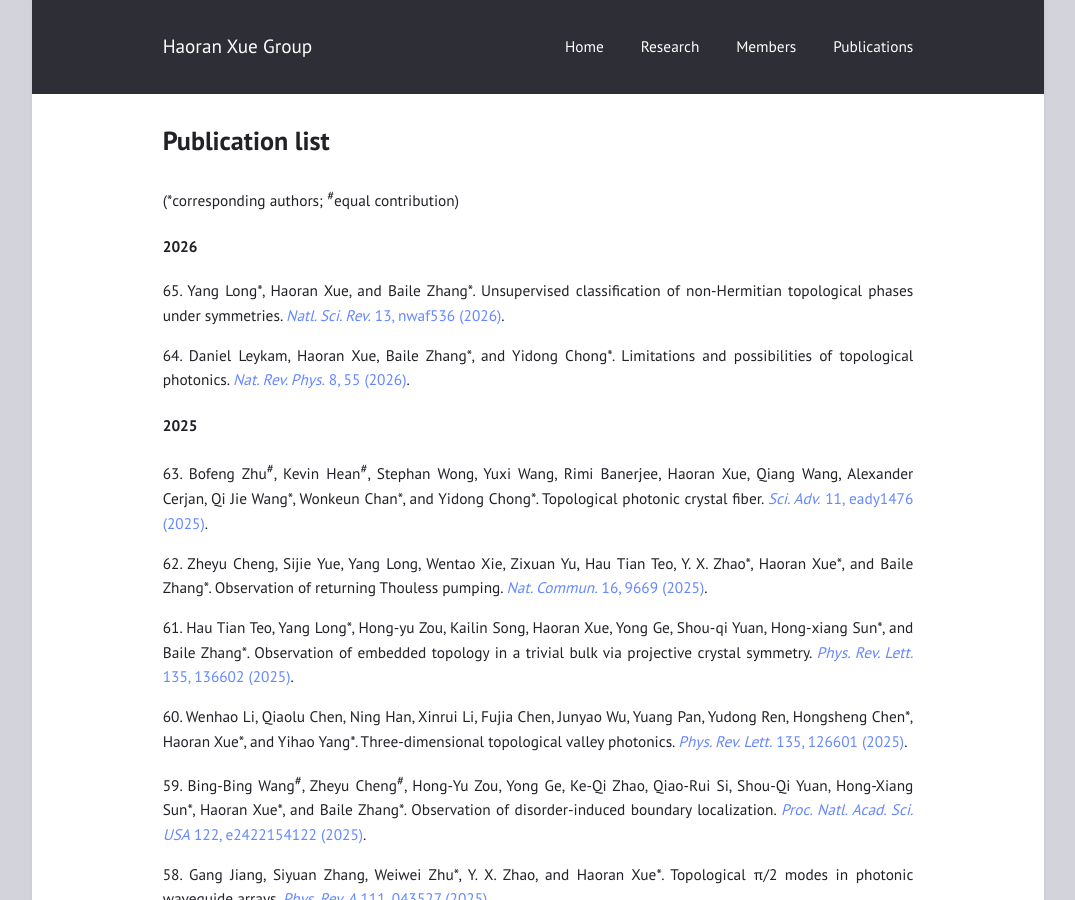
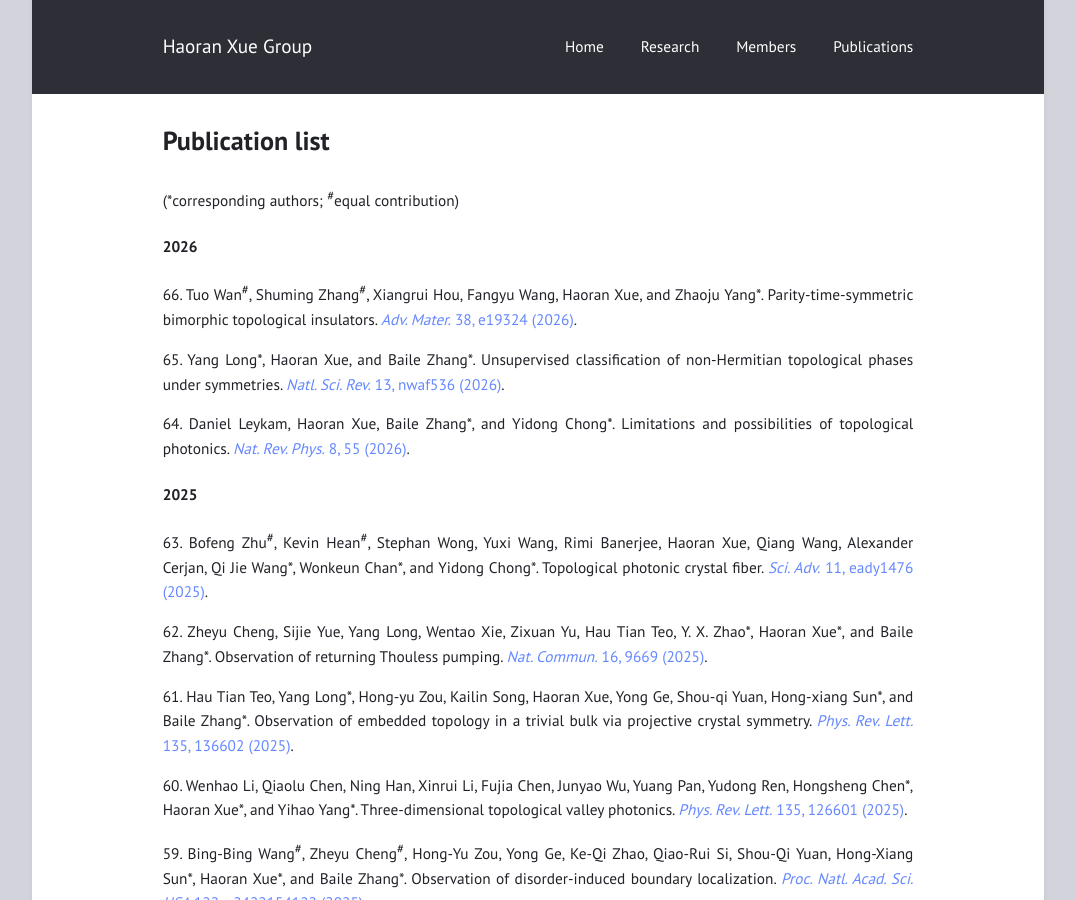
Before and after one commit to haoran-group/haoran-group.github.io, a Jekyll site: the page built from paper.md, in a window 1280 px wide and 900 px high. Shown: the whole window, without its empty margins (102-1177 px from the left). Built offline with Jekyll 4.4.1, drawn with Linux system fonts in a browser that asks for light colours.

Commit message:
Update paper.md

```diff
--- a/paper.md
+++ b/paper.md
@@ -6,6 +6,8 @@ title: Publication list
 (*corresponding authors; <sup>#</sup>equal contribution)
 
 #### 2026
+
+66\. Tuo Wan<sup>#</sup>, Shuming Zhang<sup>#</sup>, Xiangrui Hou, Fangyu Wang, Haoran Xue, and Zhaoju Yang\*. Parity‐time‐symmetric bimorphic topological insulators. [*Adv. Mater.* 38, e19324 (2026)](https://doi.org/10.1002/adma.202519324).
 
 65\. Yang Long\*, Haoran Xue, and Baile Zhang\*. Unsupervised classification of non-Hermitian topological phases under symmetries. [*Natl. Sci. Rev.* 13, nwaf536 (2026)](https://doi.org/10.1093/nsr/nwaf536).
 
```
